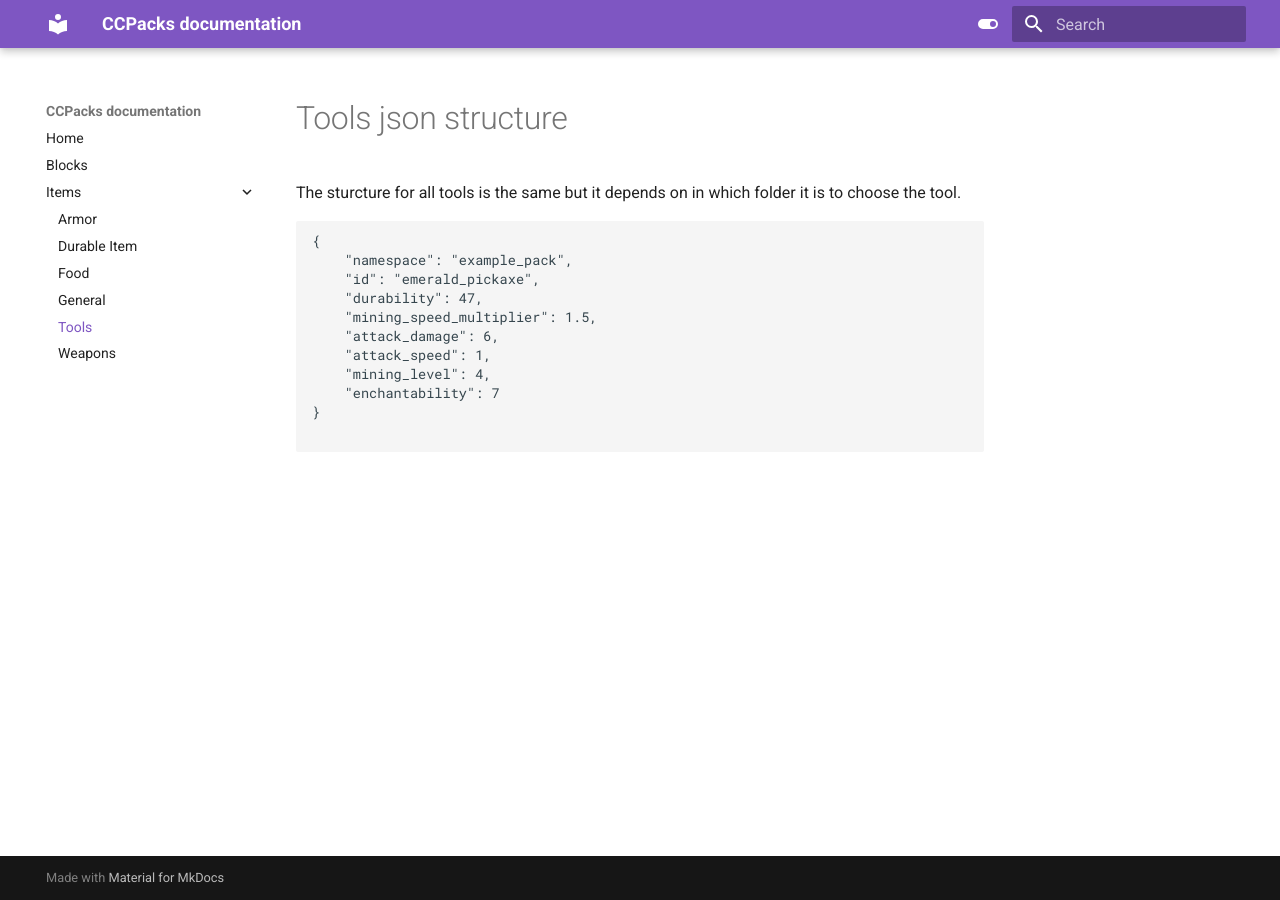
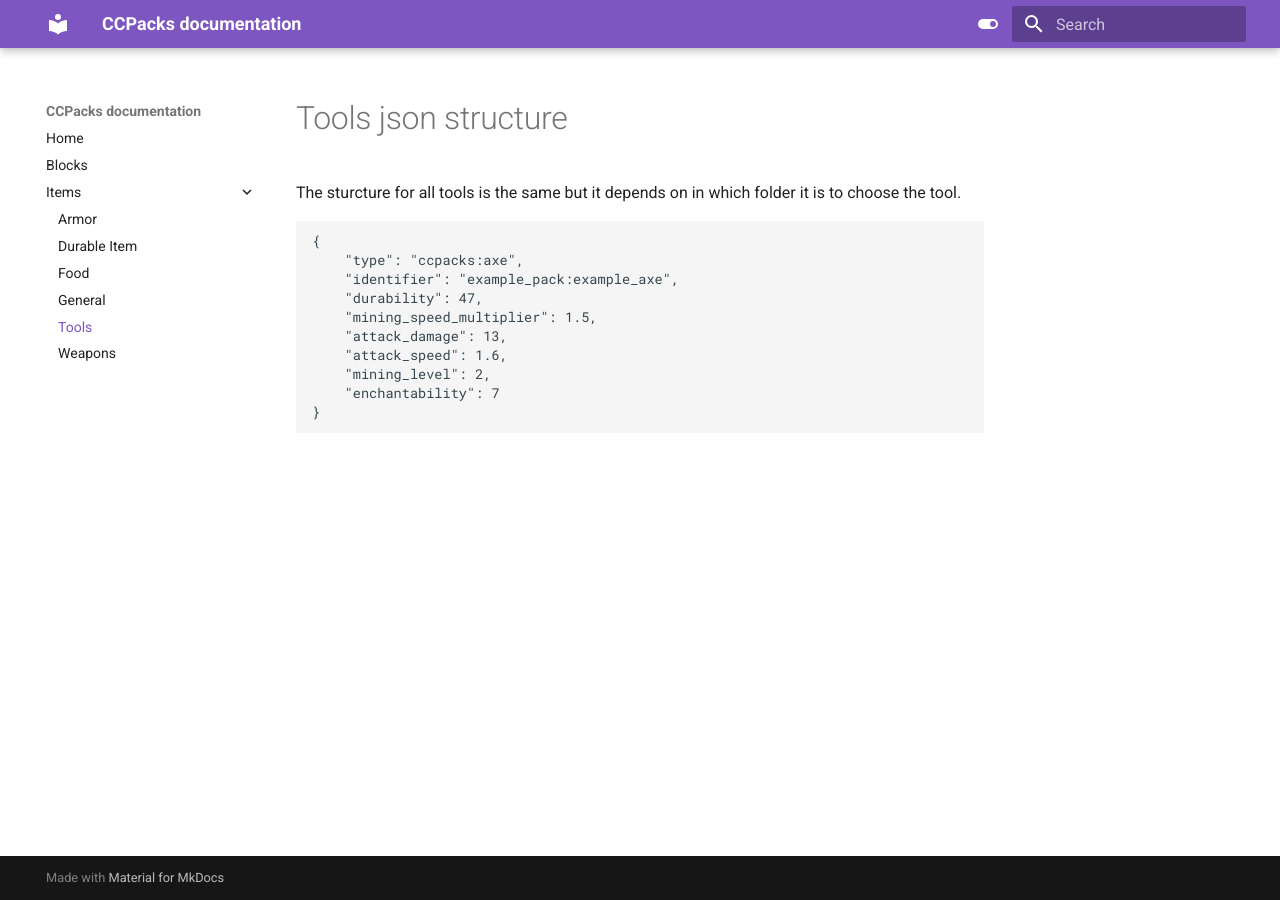
Before and after one commit to eggohito/CCPacks-Documentation, an MkDocs documentation site: the page built from docs/item/tools.md, in a window 1280 px wide. Built offline with MkDocs 1.6.1 and Material for MkDocs 9.7.7, drawn with Linux system fonts in a browser that asks for light colours.

Commit message:
Update tools.md

````diff
--- a/docs/item/tools.md
+++ b/docs/item/tools.md
@@ -9,14 +9,13 @@ The sturcture for all tools is the same but it depends on in which folder it is
 
 ```json
 {
-	"namespace": "example_pack",
-	"id": "emerald_pickaxe",
+	"type": "ccpacks:axe",
+	"identifier": "example_pack:example_axe",
 	"durability": 47,
 	"mining_speed_multiplier": 1.5,
-	"attack_damage": 6,
-	"attack_speed": 1,
-	"mining_level": 4,
+	"attack_damage": 13,
+	"attack_speed": 1.6,
+	"mining_level": 2,
 	"enchantability": 7
 }
-
 ```
````
